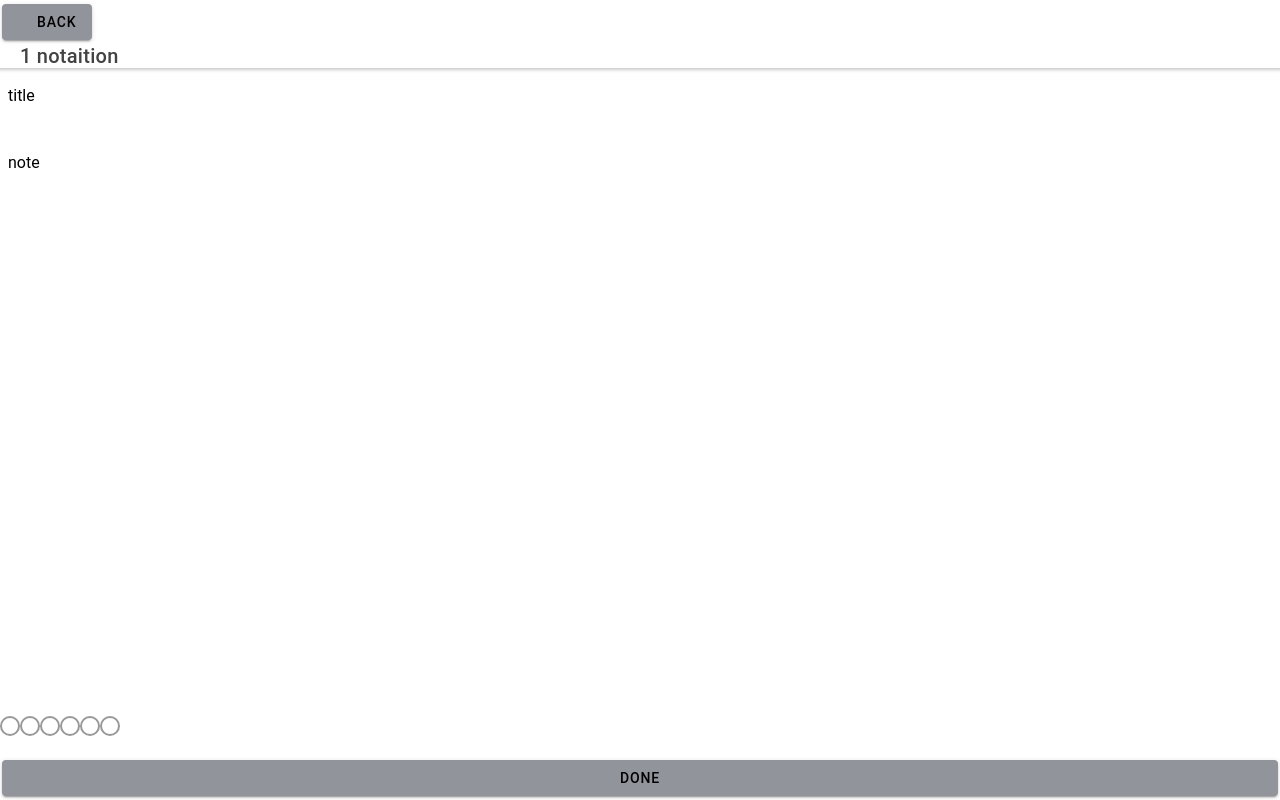
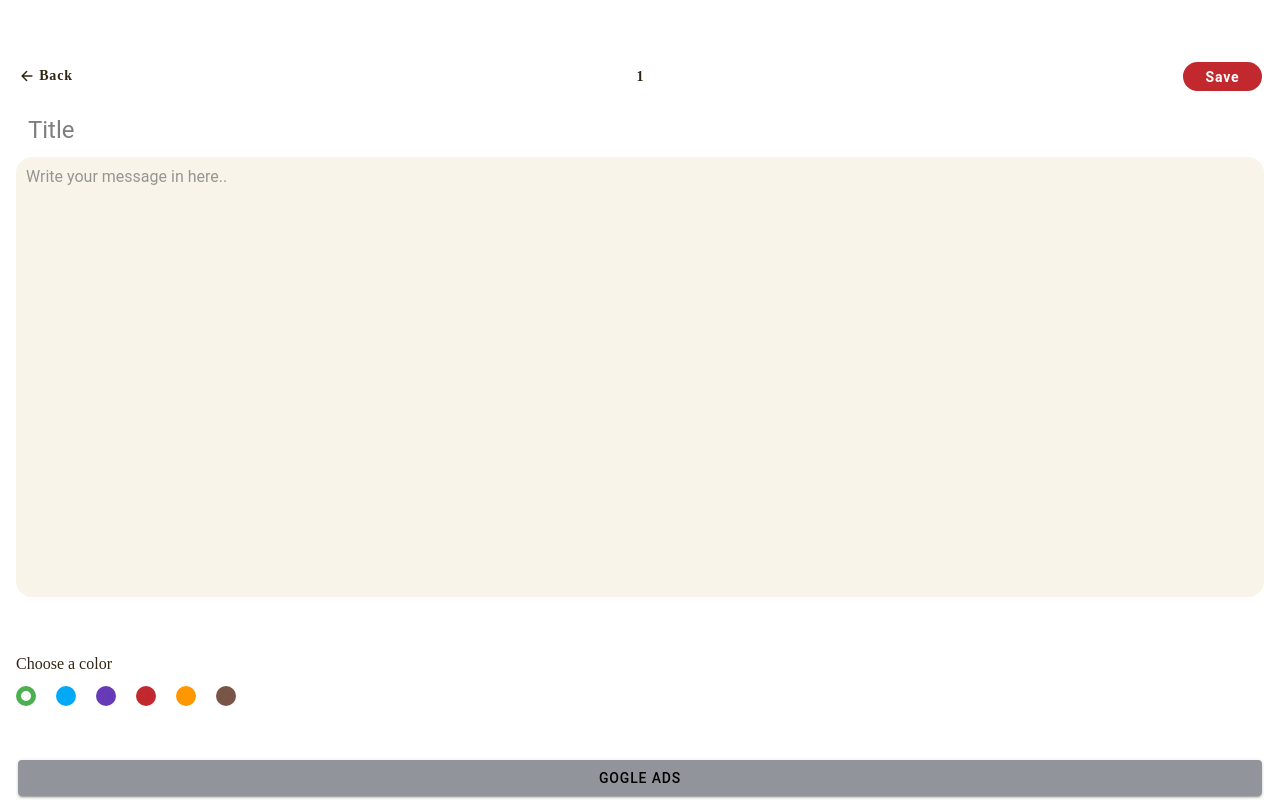
Before and after one commit to LevkoTkach/diary, a React (Create React App) app: page /note/1 in a window 1280 px wide. Built offline with nearby package versions, Linux system fonts and the light colour scheme.

Commit message:
finish styles note page

```diff
--- /dev/null
+++ b/src/pages/NotePage.css
@@ -0,0 +1,237 @@
+/* Light mode/Background - Light #FAFAFA
+Light mode/Main 1 - Light #C1292E
+Light mode/Main 2 - Light #F2DCA6
+Light mode/Main 2 Shade 1 - Light #F8F4E9
+Light mode/Main 2 Shade 2 - Light #A5946A
+Light mode/Text Primary - Light #2F2713
+Light mode/Text Secondary 1 - Light #A7A7A7
+Light mode/Text Secondary 2 - Light #7E7E7E
+Light mode/Text White - Light #FFFFFF */
+
+.page {
+  margin: 0 16px;
+
+}
+
+ion-header {
+  margin: 64px 0 0;
+  display: flex;
+  flex-direction: column;
+  justify-content: space-between;
+}
+
+
+
+.back-button {
+  position: absolute;
+  left: 0;
+  margin: 0;
+  --padding-end: 0;
+  --padding-start: 0;
+
+  height: 24px;
+  width: 60px;
+  text-transform: none;
+  font-family: 'Nunito';
+  font-style: normal;
+  font-weight: 600;
+  font-size: 14px;
+  line-height: 19px;
+  --color: #2F2713;
+}
+
+.back-button>.arrow-icon {
+  margin: 0 4px 0 0;
+  width: 16px;
+  height: 16px;
+  --color: #FAFAFA;
+}
+
+.title-date {
+  text-transform: none;
+  position: relative;
+  align-items: center;
+  margin: 0  auto ;
+  color: #ffffff;
+  width: 115px;
+  height: 24px;
+
+}
+
+@media (max-width: 300px) {
+  .title-date {
+    margin: 0 0 0 60px;
+    width: 110px;
+  }
+
+  .title-date>ion-label {
+    font-size: 12px;
+  }
+}
+
+.title-date>ion-label {
+  font-family: 'Nunito';
+  font-style: normal;
+  font-weight: 600;
+  font-size: 14px;
+  line-height: 19px;
+  color: #2F2713;
+}
+
+
+
+.save-button {
+  position: absolute;
+  top: -6px;
+  right: 0px;
+  padding: 0;
+  font-size: 14px;
+  width: 79px;
+  height: 29px;
+  text-transform: none;
+  font-weight: 600;
+  background: #C1292E;
+  border-radius: 100px;
+  --color: #FFFFFF;
+  ;
+}
+
+
+
+ion-content {
+  position: absolute;
+  top: 116px;
+  bottom: 0;
+  left: 0;
+  height: auto;
+}
+
+.title-textarea {
+  position: relative;
+  top: 0;
+  left: 0;
+  font-size: 24px;
+  height: 33px;
+  margin: 0;
+}
+
+.title-textarea>.sc-ion-textarea-md {
+  height: 33px;
+}
+
+.custom-textarea {
+  position: relative;
+  min-height: 280px;
+  height: fit-content;
+  border-radius: 16px;
+  --background: #F8F4E9;
+  --color: #2F2713;
+  --padding-end: 10px;
+  --padding-start: 10px;
+  --placeholder-color: #7E7E7E;
+  --placeholder-opacity: 0.8;
+
+}
+
+.custom-textarea>.sc-ion-textarea-md {
+  min-height: 280px;
+  height: transparent;
+}
+
+@media (min-height: 650px) {
+  .custom-textarea {
+    height: 340px;
+  }
+}
+@media (min-height: 750px) {
+  .custom-textarea {
+    height: 440px;
+  }
+}
+@media (min-height: 850px) {
+  .custom-textarea {
+    height: 540px;
+  }
+}
+@media (min-height: 950px) {
+  .custom-textarea {
+    height: 640px;
+  }
+}
+
+.color_label {
+  position: absolute;
+  left: 0;
+  bottom: 125px;
+  font-family: 'Nunito';
+  font-style: normal;
+  font-weight: 400;
+  font-size: 16px;
+  line-height: 22px;
+  color: #2F2713;
+
+}
+
+.radio-group {
+  position: absolute;
+  left: 0;
+  bottom: 70px;
+  padding: 20px 0 20px;
+
+}
+
+
+ion-radio {
+  border-radius: 50%;
+  width: 20px;
+  height: 20px;
+  margin-right: 20px;
+  --color-checked: #ffffff;
+
+}
+
+ion-radio.radio-checked::part(mark) {
+  width: 10px;
+  height: 10px;
+  border-radius: 50%;
+  border-width: 0;
+  border-style: solid;
+  border-color: transparent;
+
+}
+
+.green-radio {
+  background-color: #4CAF50;
+  --color: #4CAF50;
+  border: 5px solid #4CAF50;
+}
+
+.blue-radio {
+  background-color: #03A9F4;
+  --color: #03A9F4;
+  border: 5px solid #03A9F4;
+}
+
+.purple-radio {
+  background-color: #673AB7;
+  --color: #673AB7;
+  border: 5px solid #673AB7;
+}
+
+.red-radio {
+  background-color: #C1292E;
+  --color: #C1292E;
+  border: 5px solid #C1292E;
+}
+
+.yellow-radio {
+  background-color: #FF9800;
+  --color: #FF9800;
+  border: 5px solid #FF9800;
+}
+
+.brown-radio {
+  background-color: #795548;
+  --color: #795548;
+  border: 5px solid #795548;
+}
--- a/src/pages/NotePage.tsx
+++ b/src/pages/NotePage.tsx
@@ -1,16 +1,17 @@
 import React from "react";
 import { Component } from "react";
-import { IonBackButton, IonButton, IonButtons, IonContent, IonHeader, IonIcon, IonLabel, IonMenuButton, IonPage, IonRadio, IonRadioGroup, IonTitle, IonToolbar } from "@ionic/react";
+import { IonButton, IonContent, IonHeader, IonIcon, IonItem, IonLabel, IonLoading, IonPage, IonRadio, IonRadioGroup, IonTextarea, IonTitle, IonToolbar } from "@ionic/react";
 import TextEditor from "../components/TextEditor";
 import { RouteComponentProps } from "react-router";
-
+import { arrowBackOutline } from "ionicons/icons";
+import './NotePage.css';
 
 interface AddProps {
   date: string;
 }
 
 interface AddStates {
-
+  date: string;
 }
 
 class NotePage extends Component<RouteComponentProps<AddProps>> {
@@ -19,45 +20,45 @@ class NotePage extends Component<RouteComponentProps<AddProps>> {
     const save = (newValue: string) => {
       console.log('save', newValue);
     }
-    const titleDate: string = this.props.match.params.date + ' notaition';
+    const titleDate: string = this.props.match.params.date;
 
     return (
-      <IonPage>
-        <IonHeader>
-          <IonToolbar>
-            <IonButton>
-              <IonIcon>kjbilb</IonIcon>
-              Back
-            </IonButton>
-            <IonTitle>
-              {titleDate}
-            </IonTitle>
-          </IonToolbar>
+      <IonPage className="page">
+        <IonHeader className="ion-no-border header">
+
+          <IonButton shape="round" fill="clear" className="back-button">
+            <IonIcon className="arrow-icon" slot="start" icon={arrowBackOutline} ></IonIcon>
+            Back
+          </IonButton>
+          <IonButton fill="clear" className="title-date">
+            <IonLabel>{titleDate}</IonLabel>
+          </IonButton>
+          <IonButton shape="round" fill="clear" className="save-button">
+            Save
+          </IonButton>
         </IonHeader>
-
         <IonContent fullscreen>
-          <TextEditor
-            value={"title"}
-            onChange={save}
-          />
-          <TextEditor
-            value={"note"}
-            onChange={save}
-          />
+          <IonTextarea
+            className="title-textarea ion-no-padding"
+            placeholder="  Title"
+          ></IonTextarea>
+          <IonTextarea
+            className="custom-textarea "
+            placeholder="Write your message in here.."
+          ></IonTextarea>
+          <IonLabel className="color_label">
+            Choose a color
+          </IonLabel>
+          <IonRadioGroup className="radio-group" value="custom-checked">
+            <IonRadio className="green-radio" value="custom-checked"></IonRadio>
+            <IonRadio className="blue-radio"></IonRadio>
+            <IonRadio className="purple-radio"></IonRadio>
+            <IonRadio className="red-radio"></IonRadio>
+            <IonRadio className="yellow-radio"></IonRadio>
+            <IonRadio className="brown-radio"></IonRadio>
+          </IonRadioGroup>
         </IonContent>
-        <IonToolbar>
-          <IonLabel>
-          </IonLabel>
-          <IonRadioGroup >
-            <IonRadio></IonRadio>
-            <IonRadio></IonRadio>
-            <IonRadio></IonRadio>
-            <IonRadio></IonRadio>
-            <IonRadio></IonRadio>
-            <IonRadio></IonRadio>
-          </IonRadioGroup>
-        </IonToolbar>
-        <IonButton>done</IonButton>
+        <IonButton>Gogle Ads</IonButton>
       </IonPage>
     );
   }
```
